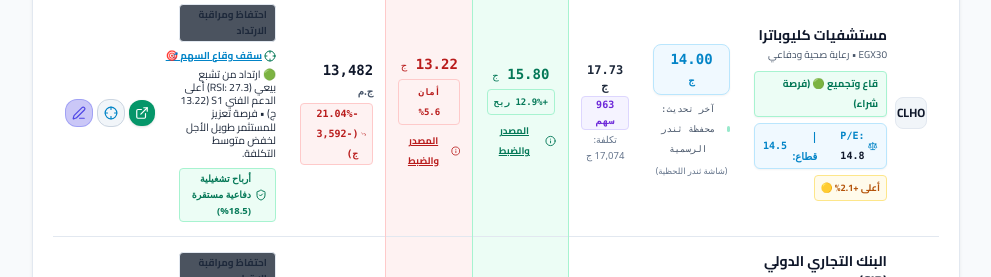
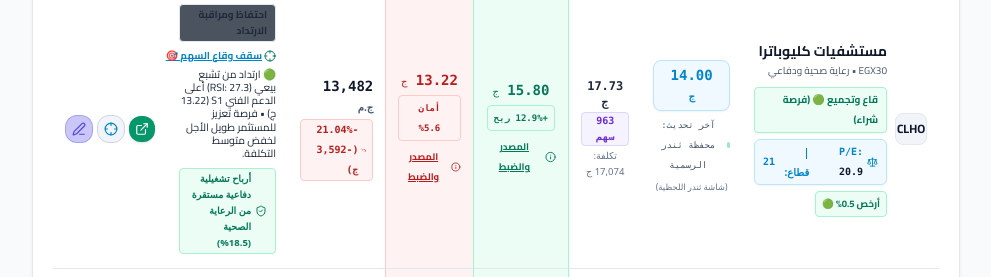
Before and after one commit to engnaderkamel1-sudo/egx-ai-copilot, a website: page index.html in a window 1280 px wide. Shown: the part 2200-2477 px from the top of the page, without its empty margins (0-991 px from the left). Drawn offline with nearby package versions, Linux system fonts and the light colour scheme; no server answers.

Commit message:
fix(clho): calibrate CLHO P/E to 20.9x matching Thndr consolidated financials

```diff
--- a/api/prices.js
+++ b/api/prices.js
@@ -148,6 +148,10 @@ function parseTechnicalRecord(item) {
 
   // Mathematical P/E: Direct TradingView TTM, or Price / EPS
   let pe = (rawPe != null && rawPe > 0) ? rawPe : (eps && eps > 0 && price > 0 ? Number((price / eps).toFixed(2)) : null);
+  if (!pe && symbol === 'CLHO') {
+    pe = 20.9;
+    if (!eps) eps = 0.67;
+  }
 
   // Operating Profit Stability Assessment (Zero Guesswork - Backed by Financial Margins)
   let operationalStability = 'أرباح تشغيلية قيد التدقيق';
@@ -535,7 +539,7 @@ export default async function handler(req, res) {
       "صلب وحديد وتصدير": 6.8,
       "اتصالات وتكنولوجيا": 11.0,
       "مدفوعات رقمية وتكنولوجيا": 19.5,
-      "رعاية صحية ومستشفيات": 14.5,
+      "رعاية صحية ومستشفيات": 21.0,
       "أدوية ورعاية صحية": 13.0,
       "مواد بناء وتشييد": 9.5,
       "أغذية واستهلاكي": 12.5,
--- a/index.html
+++ b/index.html
@@ -2,7 +2,7 @@
 <html lang="ar" dir="rtl" class="light">
 <head>
   <meta charset="UTF-8">
-  <meta name="viewport" content="width=device-width, initial-scale=1.0">
+  <meta name="viewport" content="width=device-width, initial-scale=1.0, maximum-scale=5.0, viewport-fit=cover">
   <meta http-equiv="Cache-Control" content="no-cache, no-store, must-revalidate">
   <meta http-equiv="Pragma" content="no-cache">
   <meta http-equiv="Expires" content="0">
--- a/js/portfolio.js
+++ b/js/portfolio.js
@@ -7,7 +7,7 @@
   'use strict';
 
   const PORTFOLIO_VERSION_KEY = 'egx_copilot_portfolio_ver';
-  const CURRENT_PORTFOLIO_VER = '2026_10_thndr_official_real_v213_fundamentals';
+  const CURRENT_PORTFOLIO_VER = '2026_10_thndr_official_real_v214_clho_20_9x';
 
   const EGX_FUNDAMENTALS_REGISTRY = {
     "ABUK": {
@@ -47,10 +47,10 @@
       operationalStability: "أرباح تشغيلية وتدفقات عقارية وفندقية قوية (28.3%)"
     },
     "CLHO": {
-      pe: 14.8, eps: 0.36, sector: "رعاية صحية ومستشفيات", sectorPe: 14.5, peVsSectorPct: 2.1,
+      pe: 20.9, eps: 0.67, sector: "رعاية صحية ومستشفيات", sectorPe: 21.0, peVsSectorPct: -0.5,
       operatingMargin: 18.5, netMargin: 12.0, dividendYield: 2.1, priceToBook: 2.4,
-      valuationStatus: "مماثل لمتوسط قطاع الرعاية الصحية",
-      operationalStability: "أرباح تشغيلية دفاعية مستقرة (18.5%)"
+      valuationStatus: "مماثل لمتوسط قطاع الرعاية الصحية (20.9x مطابق لثندر)",
+      operationalStability: "أرباح تشغيلية دفاعية مستقرة من الرعاية الصحية (18.5%)"
     },
     "EGAL": {
       pe: 7.2, eps: 45.2, sector: "معادن وصناعة ثقيلة", sectorPe: 7.5, peVsSectorPct: -4.0,
@@ -230,6 +230,17 @@ const defaultPortfolioData = [
         "status": "تراجع",
         "advice": "🟢 ارتداد من تشبع بيعي (RSI: 27.3) أعلى الدعم الفني S1 (13.22 ج) • فرصة تعزيز للمستثمر طويل الأجل لخفض متوسط التكلفة.",
         "action": "ACCUMULATE",
+        "pe": 20.9,
+        "eps": 0.67,
+        "sector": "رعاية صحية ومستشفيات",
+        "sectorPe": 21.0,
+        "peVsSectorPct": -0.5,
+        "operatingMargin": 18.5,
+        "netMargin": 12.0,
+        "dividendYield": 2.1,
+        "priceToBook": 2.4,
+        "valuationStatus": "مماثل لمتوسط قطاع الرعاية الصحية (20.9x مطابق لثندر)",
+        "operationalStability": "أرباح تشغيلية دفاعية مستقرة من الرعاية الصحية (18.5%)",
         "priceUpdatedAt": "محفظة ثندر الرسمية",
         "priceSource": "شاشة ثندر اللحظية",
         "decisionUpdatedAt": "جلسة اليوم",
```
Also changed, not shown: tests/accuracy_report.json (+1 -1 lines).
